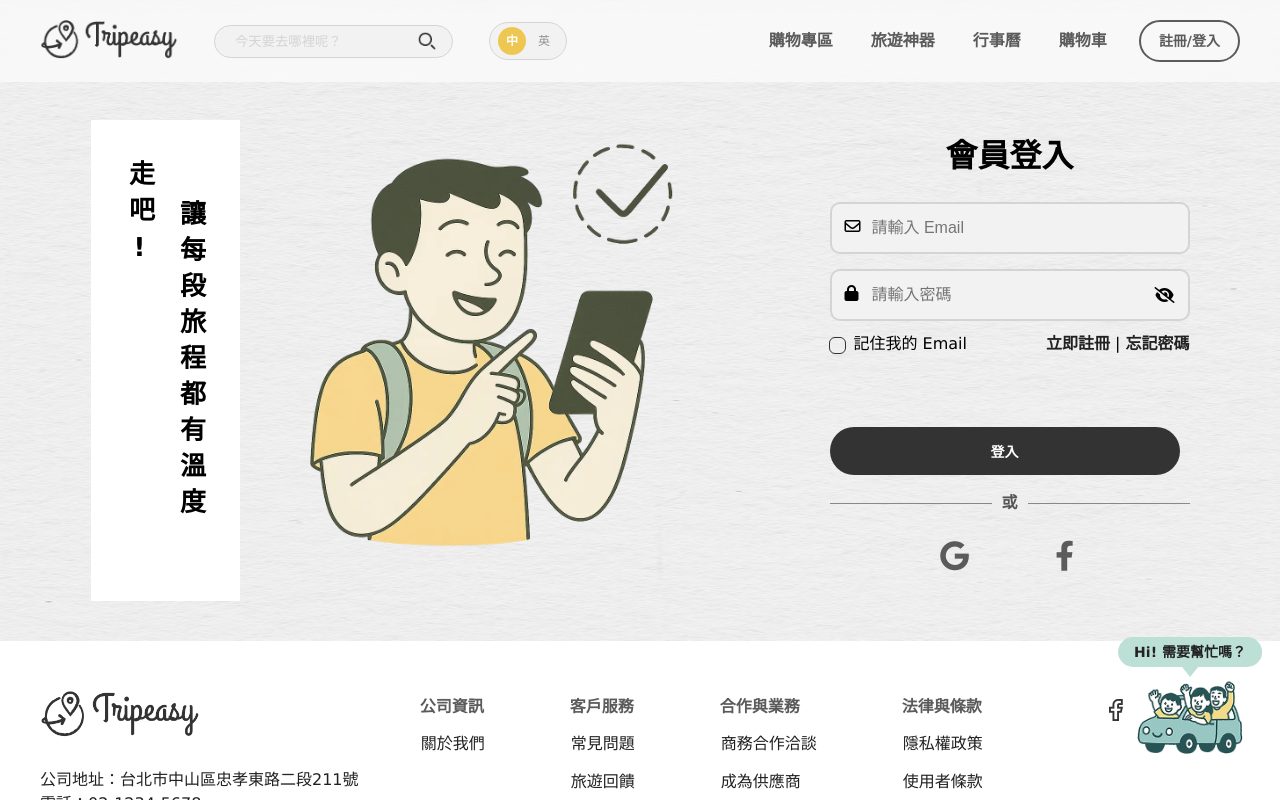
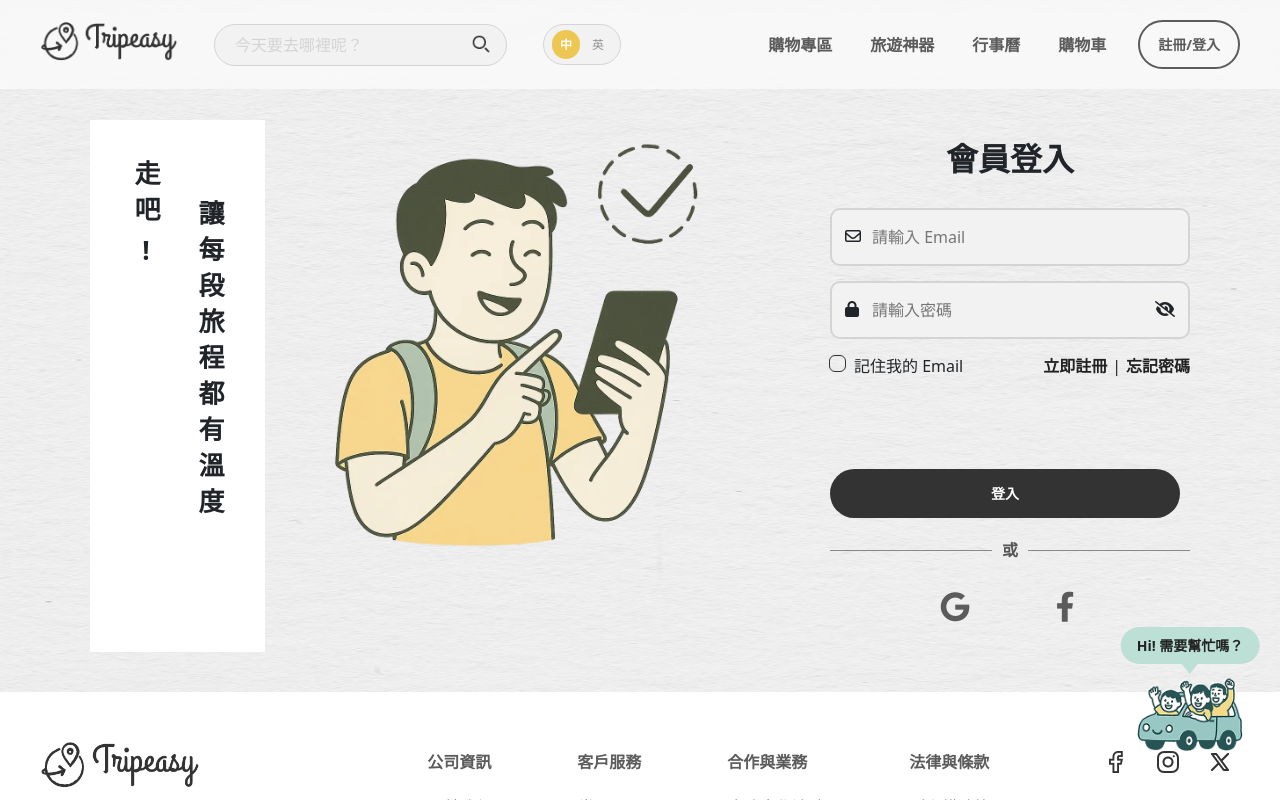
Before and after one commit to tripEasyCompany/frontend, a Vue app: page /admin/login in a window 1280 px wide. Built offline with nearby package versions, Linux system fonts and the light colour scheme; no server answers.

Commit message:
修改 Header、Footer CSS、新增個人專區卡控

```diff
--- a/src/assets/css/common.css
+++ b/src/assets/css/common.css
@@ -1,3 +1,4 @@
+
 *,
 *:after,
 *:before {
@@ -85,7 +86,6 @@ a {
   border: 1px solid #d4d4d4;
   border-radius: 100px;
 
-  letter-spacing: 9%;
 }
 
 .navbar_left .search_txtbox::placeholder {
@@ -113,14 +113,14 @@ a {
   background-repeat: no-repeat;
 
   position: absolute;
-  top: 6px;
+  top: 10px;
   right: 16px;
 }
 
 .navbar_left .lang_toggle {
   display: flex;
   gap: 4px;
-  padding: 4px 8px;
+  padding: 5px 8px;
 
   border: 1px solid #d4d4d4;
   border-radius: 100px;
@@ -130,7 +130,7 @@ a {
 }
 
 .lang_toggle .lang_option {
-  padding: 8px;
+  padding: 5.5px 8px;
 
   text-align: center;
   color: #939393;
@@ -220,7 +220,7 @@ a {
   border-radius: 50%;
 }
 
-.user-dropdown .dropdown-menu {
+.user-dropdown .custom-dropdown-menu {
   position: absolute;
   top: 100%;
   right: 0;
@@ -239,7 +239,7 @@ a {
   pointer-events: none;
 }
 
-.dropdown-menu.active {
+.custom-dropdown-menu.active {
   max-height: 500px; /* 足夠容納整個選單 */
   opacity: 1;
   transform: translateY(0);
@@ -369,6 +369,7 @@ a {
   display: flex;
   align-items: center;
   justify-content: center;
+  padding-top: 5px;
 
   transition:
     background-color 0.5s ease,
--- a/src/assets/css/style.css
+++ b/src/assets/css/style.css
@@ -175,6 +175,7 @@
 
 .select-box option:disabled {
   color: #d4d4d4;
+  background-color: #f8f9fa;
 }
 
 /* ----------------------  登入  ------------------------- */
--- a/src/components/ErrorComponent.vue
+++ b/src/components/ErrorComponent.vue
@@ -12,5 +12,5 @@ export default {
 </script>
 
 <style scoped>
-/* 建議直接使用 common.css 中既有樣式 */
+
 </style>
--- a/src/components/FooterComponent.vue
+++ b/src/components/FooterComponent.vue
@@ -70,5 +70,7 @@ export default {
 </script>
 
 <style scoped>
-/* 建議直接使用 common.css 中既有樣式 */
+@import url('https://cdn.jsdelivr.net/npm/bootstrap@5.3.0-alpha3/dist/css/bootstrap.min.css');
+@import '@/assets/css/reset.css';
+@import '@/assets/css/common.css';
 </style>
--- a/src/components/HeaderComponent.vue
+++ b/src/components/HeaderComponent.vue
@@ -56,7 +56,7 @@
             <img class="img_dropdown" src="@/assets/img/Vector (Stroke).png" alt="下拉式按鈕" />
           </div>
 
-          <div class="dropdown-menu" v-show="dropdownOpen" :class="{ active: dropdownOpen }">
+          <div class="custom-dropdown-menu" v-show="dropdownOpen" :class="{ active: dropdownOpen }">
             <div class="dropdown-header">
               <img :src="levelIcon" alt="等級圖示" />
               <span>{{ userStore.levelName }}</span>
@@ -88,10 +88,6 @@ function setLanguage(lang) {
   language.value = lang;
 }
 
-function search() {
-  alert(`搜尋關鍵字：${searchText.value}`);
-}
-
 function logout() {
   userStore.logout();
   dropdownOpen.value = false;
@@ -101,5 +97,7 @@ function logout() {
 </script>
 
 <style scoped>
-/* 你可加上 header 樣式或使用共用 css 檔 */
+@import url('https://cdn.jsdelivr.net/npm/bootstrap@5.3.0-alpha3/dist/css/bootstrap.min.css');
+@import '@/assets/css/reset.css';
+@import '@/assets/css/common.css';
 </style>
--- a/src/router/index.js
+++ b/src/router/index.js
@@ -1,6 +1,7 @@
 import { createRouter, createWebHistory } from 'vue-router';
 import HomeView from '../views/HomeView.vue';
 import * as api from '../utils/api';
+import { userStore } from '../stores/userStore';
 
 const router = createRouter({
   history: createWebHistory(import.meta.env.BASE_URL),
@@ -58,11 +59,18 @@ const router = createRouter({
           name: 'forgotpw',
           component: () => import('../views/admin/forgotpwPage.vue'),
         },
-        //忘記密碼
+        //個人會員
         {
           path: 'userprofile',
           name: 'userprofile',
           component: () => import('../views/admin/userprofilePage.vue'),
+          beforeEnter: (to, from, next) => {
+            if (!userStore.isLoggedIn) {
+              next('/'); // 導回登入頁
+            } else {
+              next(); // 通過
+            }
+          }
         },
         //會員資料
         {
--- a/src/views/admin/forgotpwPage.vue
+++ b/src/views/admin/forgotpwPage.vue
@@ -70,4 +70,31 @@ export default {
 };
 </script>
 
-<style scoped></style>
+<style scoped>
+@import url('https://cdn.jsdelivr.net/npm/bootstrap@5.3.0-alpha3/dist/css/bootstrap.min.css');
+@import '@/assets/css/style.css';
+
+a {
+  text-decoration: none;
+  color: #212121;
+}
+
+/* icon、icon 按鈕 */
+.main_form .form_item {
+  position: relative;
+}
+
+.form_item i:first-child {
+  position: absolute;
+  top: 20px;
+  left: 15px;
+}
+
+.form_item i:last-child {
+  position: absolute;
+  top: 20px;
+  right: 15px;
+
+  cursor: pointer;
+}
+</style>
--- a/src/views/admin/loginPage.vue
+++ b/src/views/admin/loginPage.vue
@@ -162,4 +162,31 @@ export default {
 };
 </script>
 
-<style scoped></style>
+<style scoped>
+@import url('https://cdn.jsdelivr.net/npm/bootstrap@5.3.0-alpha3/dist/css/bootstrap.min.css');
+@import '@/assets/css/style.css';
+
+a {
+  text-decoration: none;
+  color: #212121;
+}
+
+/* icon、icon 按鈕 */
+.main_form .form_item {
+  position: relative;
+}
+
+.form_item i:first-child {
+  position: absolute;
+  top: 20px;
+  left: 15px;
+}
+
+.form_item i:last-child {
+  position: absolute;
+  top: 20px;
+  right: 15px;
+
+  cursor: pointer;
+}
+</style>
--- a/src/views/admin/registerPage.vue
+++ b/src/views/admin/registerPage.vue
@@ -156,4 +156,32 @@ export default {
 };
 </script>
 
-<style scoped></style>
+<style scoped>
+@import url('https://cdn.jsdelivr.net/npm/bootstrap@5.3.0-alpha3/dist/css/bootstrap.min.css');
+@import '@/assets/css/style.css';
+
+a {
+  text-decoration: none;
+  color: #212121;
+}
+
+/* icon、icon 按鈕 */
+.main_form .form_item {
+  position: relative;
+}
+
+.form_item i:first-child {
+  position: absolute;
+  top: 20px;
+  left: 15px;
+}
+
+.form_item i:last-child {
+  position: absolute;
+  top: 20px;
+  right: 15px;
+
+  cursor: pointer;
+}
+
+</style>
--- a/src/views/admin/resetpwPage.vue
+++ b/src/views/admin/resetpwPage.vue
@@ -145,4 +145,31 @@ export default {
 };
 </script>
 
-<style scoped></style>
+<style scoped>
+@import url('https://cdn.jsdelivr.net/npm/bootstrap@5.3.0-alpha3/dist/css/bootstrap.min.css');
+@import '@/assets/css/style.css';
+
+a {
+  text-decoration: none;
+  color: #212121;
+}
+
+/* icon、icon 按鈕 */
+.main_form .form_item {
+  position: relative;
+}
+
+.form_item i:first-child {
+  position: absolute;
+  top: 20px;
+  left: 15px;
+}
+
+.form_item i:last-child {
+  position: absolute;
+  top: 20px;
+  right: 15px;
+
+  cursor: pointer;
+}
+</style>
--- a/src/views/admin/userprofilePage.vue
+++ b/src/views/admin/userprofilePage.vue
@@ -9,7 +9,7 @@
         <div class="row">
           <!-- 側邊欄 -->
           <div class="sidebar col-md-3 col-lg-2">
-            <div class="headimg"><i class="bi bi-person-circle fs-1"></i></div>
+            <img class="headimg" :src="userStore.userPicture" alt="頭像" />
             <div class="name">{{ user.name }}</div>
             <div
               class="sidebaritem"
@@ -35,18 +35,26 @@
               </div>
               <div class="form-group">
                 <label for="name" class="form-label">姓名</label>
-                <input type="text" class="form-control" id="name" v-model="user.name" />
-                <span class="edit-icon"><i class="bi bi-pencil-square"></i></span>
+                <input type="text" class="form-control" id="name" v-model="user.name" :disabled="!isEditable" />
+                <span class="edit-icon" @click="toggleEdit"><i class="bi bi-pencil-square"></i></span>
               </div>
               <div class="form-group">
                 <label for="email" class="form-label">信箱</label>
-                <input type="email" class="form-control" id="email" v-model="user.email" />
-                <span class="edit-icon"><i class="bi bi-pencil-square"></i></span>
+                <input type="email" class="form-control" id="email" v-model="user.email"  disabled="false"/>
               </div>
               <div class="form-group" v-for="(pref, idx) in preferences" :key="idx">
                 <label :for="'preference' + (idx + 1)" class="form-label">{{ pref.label }}</label>
-                <select class="form-select" :id="'preference' + (idx + 1)" v-model="user[pref.model]">
-                  <option v-for="opt in options" :key="opt">{{ opt }}</option>
+                <select
+                  class="form-select"
+                  :id="'preference' + (idx + 1)"
+                  v-model="user[pref.model]"
+                >
+                  <option
+                    v-for="opt in options"
+                    :key="opt"
+                    :value="opt"
+                    :disabled="isOptionDisabled(opt, pref.model)"
+                  >{{ opt }}</option>
                 </select>
               </div>
               <button type="button" class="btn btn-primary save-button" @click="updateUserInfo">
@@ -59,9 +67,13 @@
     </div>
     <!-- Footer -->
     <FooterComponent />
-
   </div>
 </template>
+
+
+<script setup>
+import { userStore } from '@/stores/userStore.js';
+</script>
 
 <script>
 import HeaderComponent from '@/components/HeaderComponent.vue';
@@ -75,6 +87,7 @@ export default {
   components: { HeaderComponent, FooterComponent },
   data() {
     return {
+      isEditable: false,
       currentTab: '會員資訊',
       tabs: ['會員資訊', '會員等級', '個人偏好設定', '個人訂單查看'],
       icons: {
@@ -125,13 +138,21 @@ export default {
     this.fetchUserInfo();
   },
   methods: {
-    togglePassword(key) {
-      this.passwordVisible[key] = !this.passwordVisible[key];
+    toggleEdit() {
+      this.isEditable = !this.isEditable;
+    },
+
+    isOptionDisabled(option, currentModel) {
+      const selected = [
+        { key: 'preference1', val: this.user.preference1 },
+        { key: 'preference2', val: this.user.preference2 },
+        { key: 'preference3', val: this.user.preference3 }
+      ];
+      return selected.some(sel => sel.key !== currentModel && sel.val === option);
     },
 
     async fetchUserInfo () {
       const data = await api.get_user_Profile();
-
       this.user = {
         name: data.data.user.name,
         email: data.data.user.email,
@@ -151,6 +172,7 @@ export default {
         ]
       };
       await api.patch_user_Profile(payload);
+      this.isEditable = false;
     }
   }
 };
@@ -159,12 +181,13 @@ export default {
 <style scoped>
 @import url('https://cdn.jsdelivr.net/npm/bootstrap@5.3.0-alpha3/dist/css/bootstrap.min.css');
 @import url('https://cdn.jsdelivr.net/npm/bootstrap-icons@1.11.3/font/bootstrap-icons.min.css');
+
 /* 全局樣式 */
 :root {
-    --primary-color: #4e73df;
+    --primary-color: #C1E9DC;
     --secondary-color: #1cc88a;
     --background-color: #f8f9fc;
-    --sidebar-bg: #4e73df;
+    --sidebar-bg: #C1E9DC;
     --sidebar-text: #fff;
     --form-bg: #fff;
     --border-radius: 0.5rem;
@@ -184,7 +207,7 @@ body {
 
 /* 側邊欄樣式 */
 .sidebar {
-    background-color: #4e73df;
+    background-color: #9DBEB3;
     color: #fff;
     border-radius: 0.5rem;
     padding: 1.5rem 1rem;
@@ -236,6 +259,9 @@ body {
 
 /* 主要內容區域 */
 .content {
+    max-width: 1200px;
+    margin: 0 auto;
+    width: 100%;
     padding: 1.5rem 2rem;
     padding-top: 100px
 }
@@ -246,7 +272,7 @@ body {
     margin-bottom: 2rem;
     color: #333;
     padding-bottom: 0.5rem;
-    border-bottom: 2px solid #4e73df;
+    border-bottom: 2px solid #9DBEB3;
 }
 
 /* 表單樣式 */
@@ -263,7 +289,7 @@ body {
     font-size: 1.3rem;
     font-weight: 600;
     margin-bottom: 1.5rem;
-    color: #4e73df;
+    color: #9DBEB3;
 }
 
 .form-group {
@@ -286,22 +312,27 @@ body {
 
 .form-control:focus,
 .form-select:focus {
-    border-color: #4e73df;
+    border-color: #9DBEB3;
     box-shadow: 0 0 0 0.25rem rgba(78, 115, 223, 0.25);
+}
+
+select option:disabled {
+  color: #d4d4d4 !important;
+  background-color: #f8f9fa !important;
 }
 
 /* 編輯圖標 */
 .edit-icon {
     position: absolute;
     right: 10px;
-    top: calc(50% + 8px);
+    top: calc(50% + 4px);
     color: #6c757d;
     cursor: pointer;
     transition: all 0.2s;
 }
 
 .edit-icon:hover {
-    color: #4e73df;
+    color: #9DBEB3;
 }
 
 /* 密碼區塊 */
@@ -334,12 +365,12 @@ body {
 }
 
 .password-toggle:hover {
-    color: #4e73df;
+    color: #9DBEB3;
 }
 
 /* 按鈕樣式 */
 .save-button {
-    background-color: #4e73df;
+    background-color: #9DBEB3;
     border: none;
     padding: 0.5rem 2rem;
     border-radius: 0.3rem;
@@ -348,7 +379,7 @@ body {
 }
 
 .save-button:hover {
-    background-color: #3a5ccc;
+    background-color: #B1D6CA;
     transform: translateY(-2px);
     box-shadow: 0 0.5rem 1rem rgba(0, 0, 0, 0.15);
 }
@@ -384,4 +415,5 @@ body {
         padding: 1.5rem;
     }
 }
+
 </style>
```
